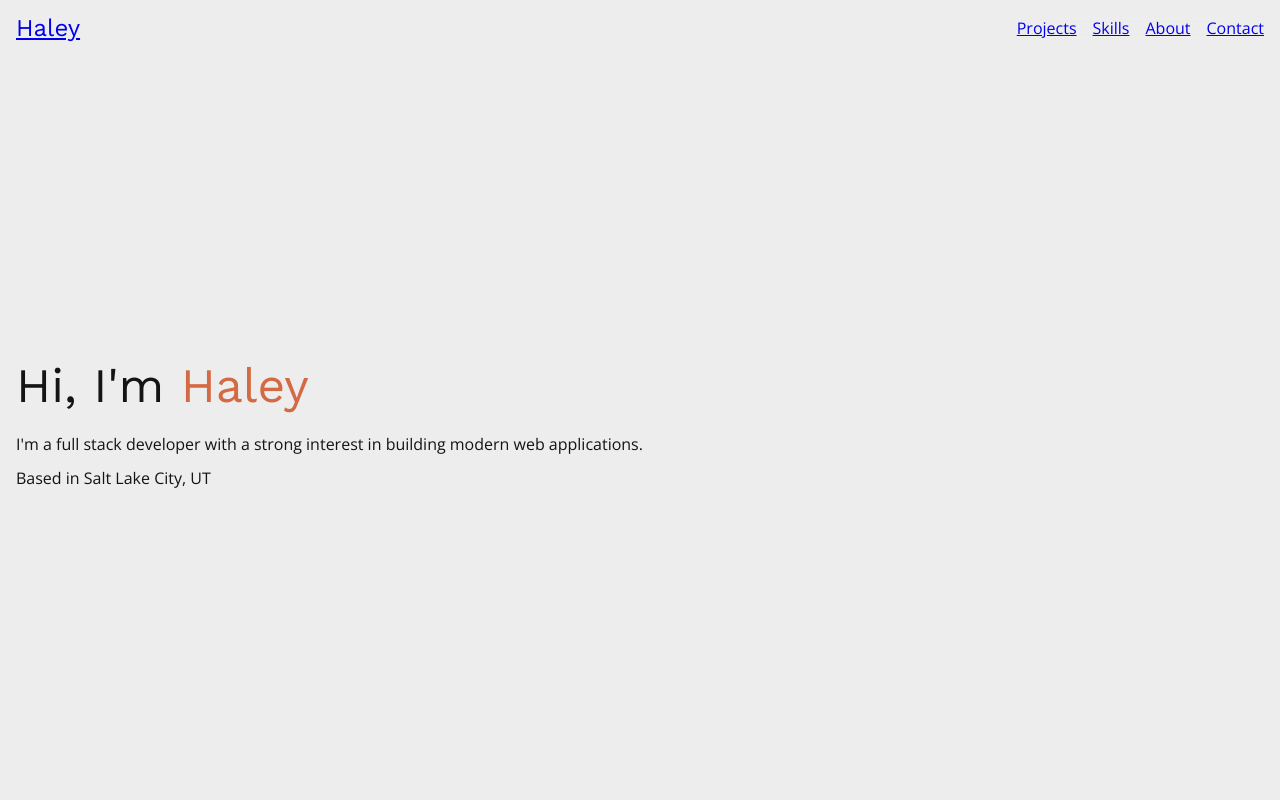
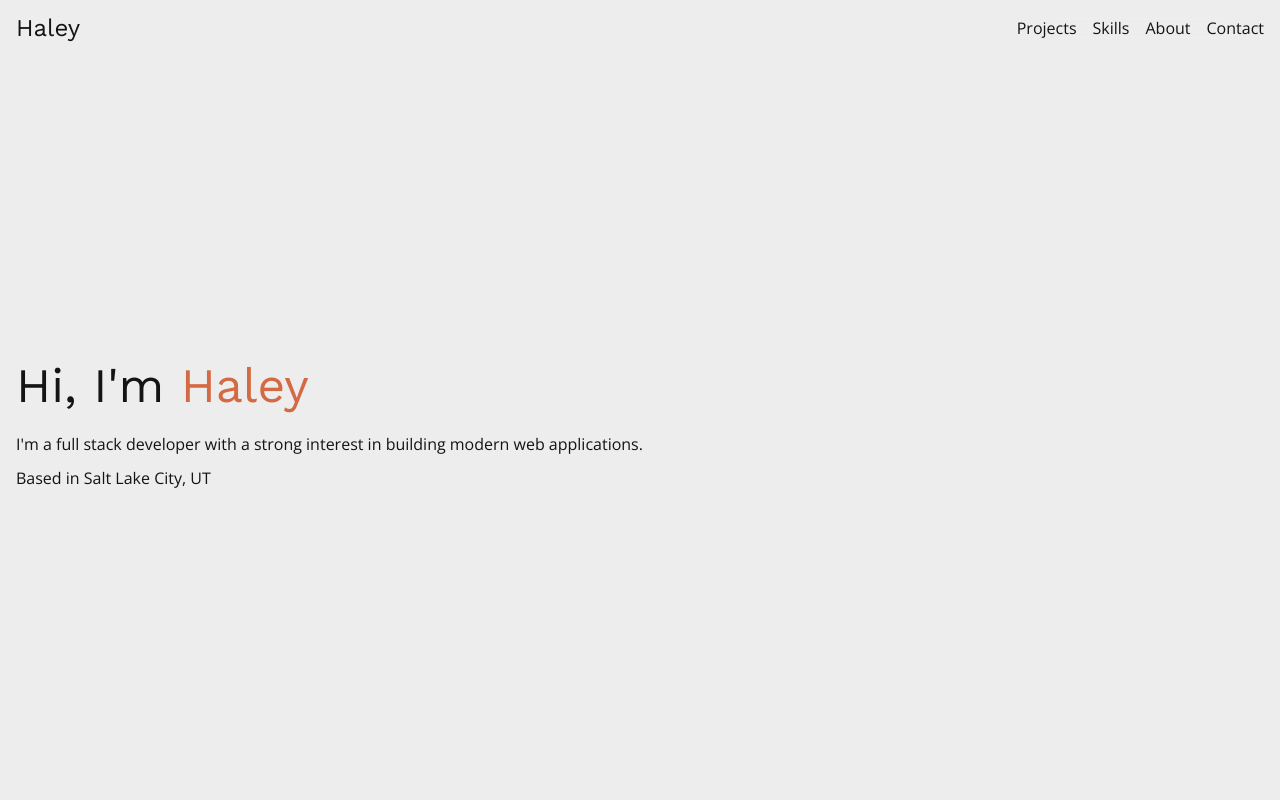
Before and after one commit to Hsoren31/Hsoren31.github.io, a React (Vite) app: page / in a window 1280 px wide. Shown: the top 800 px of the page. Built offline with nearby package versions, Linux system fonts and the light colour scheme.

Commit message:
STYLE: add animation to links

```diff
--- a/src/index.css
+++ b/src/index.css
@@ -70,6 +70,32 @@ h4 {
   isolation: isolate;
 }
 
+a {
+  position: relative;
+  color: var(--clr-black);
+  text-decoration: none;
+}
+
+a::before {
+  content: "";
+  position: absolute;
+  width: 100%;
+  height: 4px;
+  border-radius: 4px;
+  background-color: var(--clr-accent);
+  bottom: 0;
+  left: 0;
+  transform-origin: right;
+  transform: scaleX(0);
+  transition: transform 0.3s ease-in-out;
+}
+
+a:hover::before,
+a:focus::before {
+  transform-origin: left;
+  transform: scaleX(1);
+}
+
 header {
   display: flex;
   justify-content: space-between;
```
